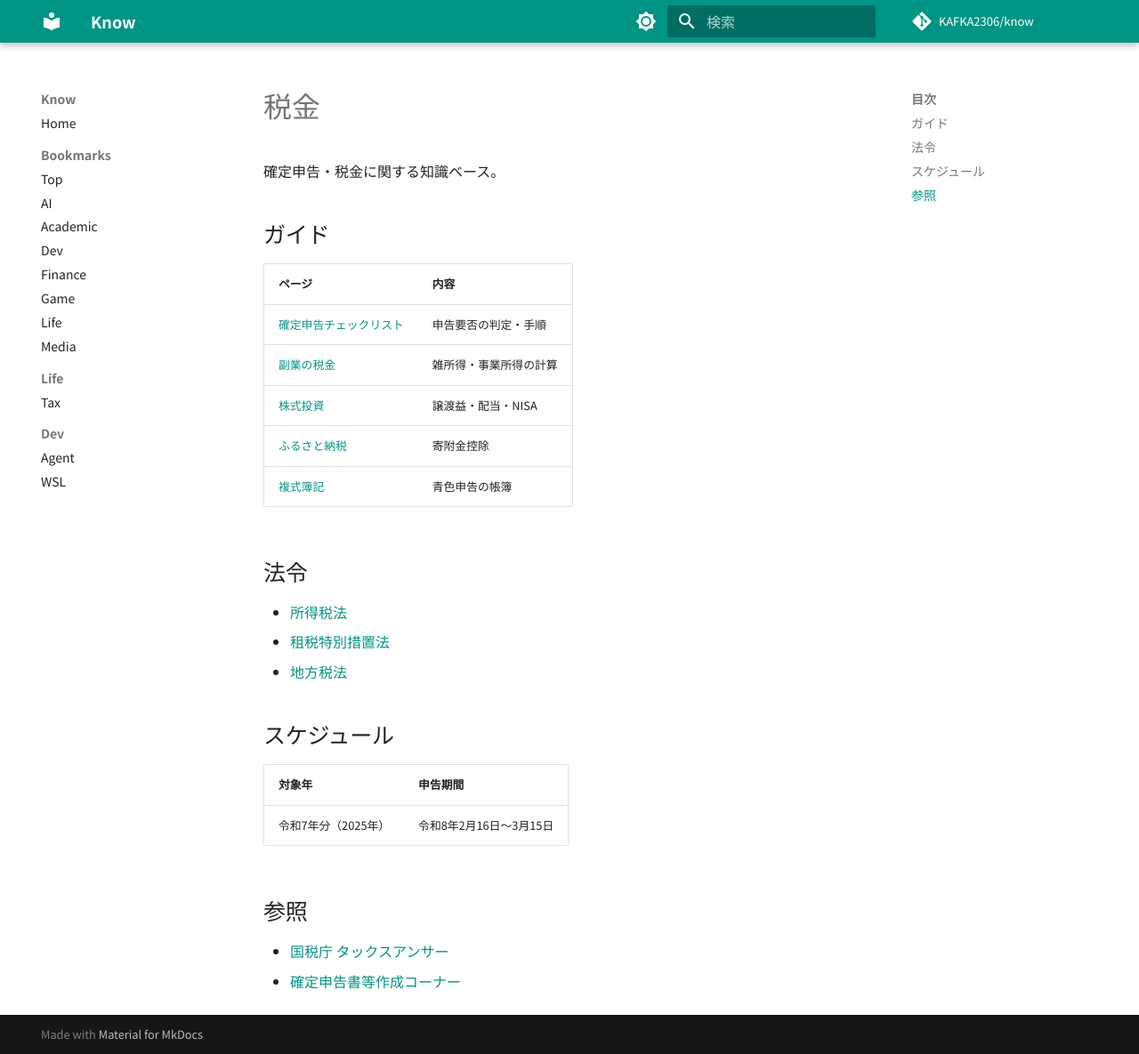
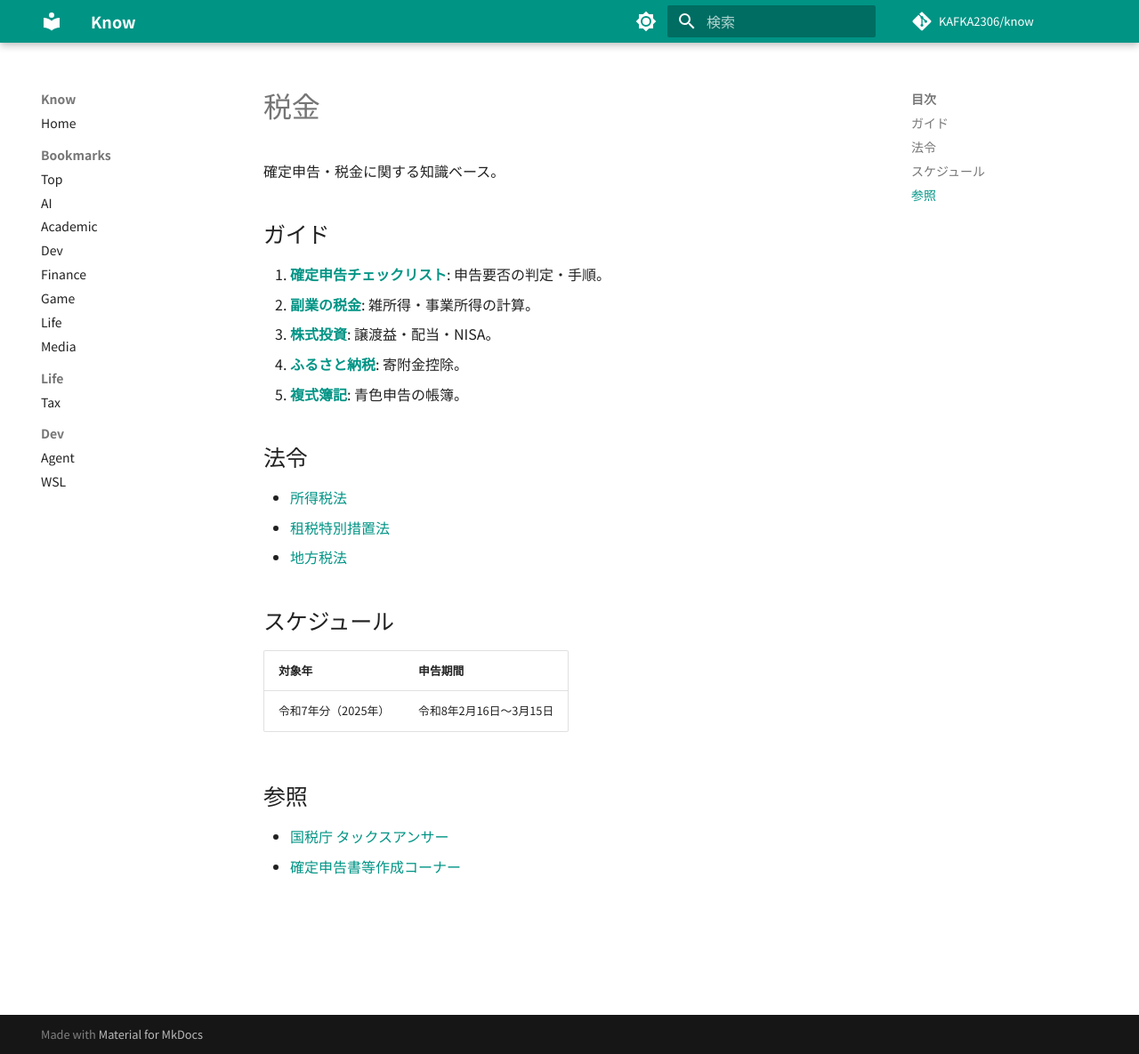
Before and after one commit to KAFKA2306/know, an MkDocs documentation site: the page built from docs/life/tax/index.md, in a window 1280 px wide and 1185 px high. Shown: the whole window at 89% size. Built offline with MkDocs 1.6.1 and Material for MkDocs 9.7.7, drawn with Linux system fonts in a browser that asks for light colours; comment, search, counter and statistics services are not loaded.

Commit message:
docs: restyle remaining index pages and add agent subindices

```diff
--- a/docs/life/tax/index.md
+++ b/docs/life/tax/index.md
@@ -4,13 +4,11 @@
 
 ## ガイド
 
-| ページ | 内容 |
-|--------|------|
-| [確定申告チェックリスト](tax-filing.md) | 申告要否の判定・手順 |
-| [副業の税金](side-business.md) | 雑所得・事業所得の計算 |
-| [株式投資](toushi/index.md) | 譲渡益・配当・NISA |
-| [ふるさと納税](hometown-tax.md) | 寄附金控除 |
-| [複式簿記](double-entry-bookkeeping.md) | 青色申告の帳簿 |
+1. **[確定申告チェックリスト](tax-filing.md)**: 申告要否の判定・手順。
+2. **[副業の税金](side-business.md)**: 雑所得・事業所得の計算。
+3. **[株式投資](toushi/)**: 譲渡益・配当・NISA。
+4. **[ふるさと納税](hometown-tax.md)**: 寄附金控除。
+5. **[複式簿記](double-entry-bookkeeping.md)**: 青色申告の帳簿。
 
 ## 法令
 
```
Also changed, not shown: docs/dev/agent/data-storage/index.md (added, +11 -0 lines), docs/dev/agent/evaluation/index.md (added, +8 -0 lines), docs/dev/agent/memory/index.md (added, +8 -0 lines), docs/dev/agent/observability/index.md (added, +10 -0 lines), docs/dev/agent/orchestration/index.md (added, +10 -0 lines), docs/dev/wsl/index.md (+1 -2 lines).
